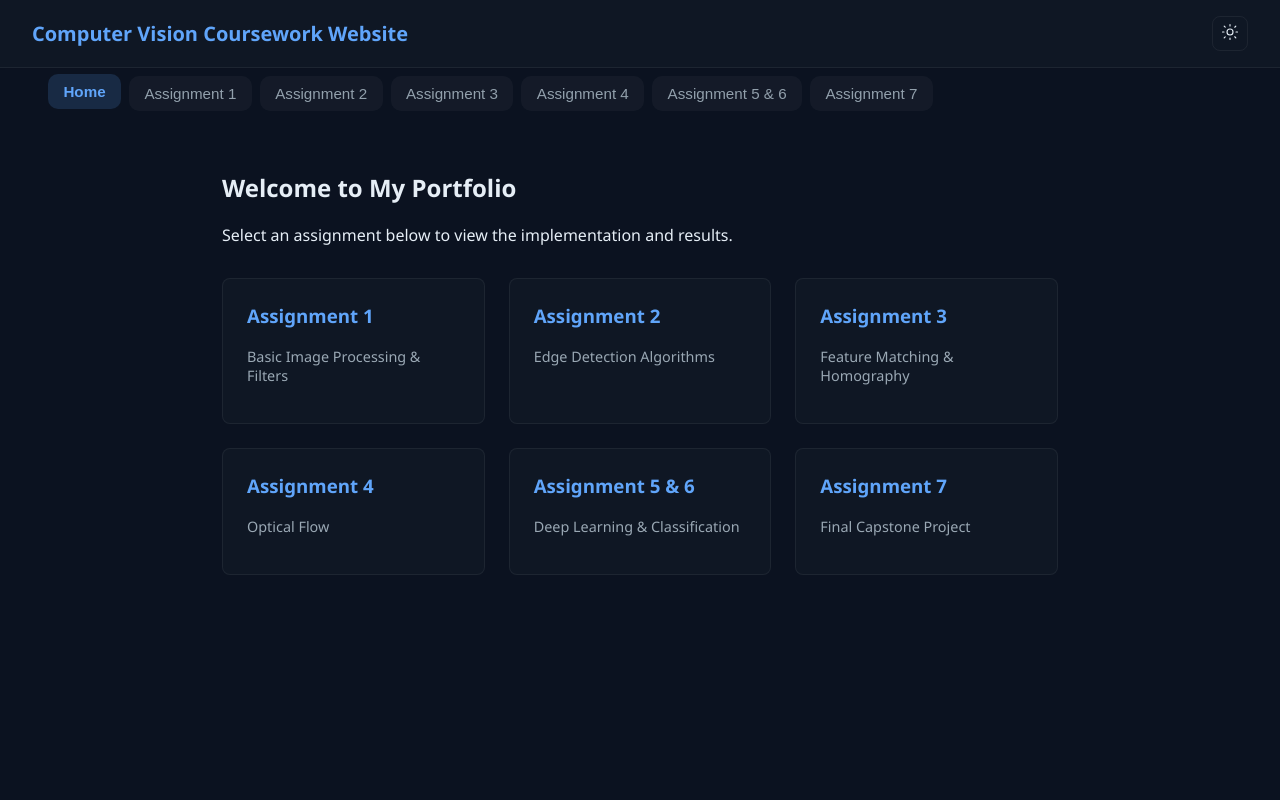
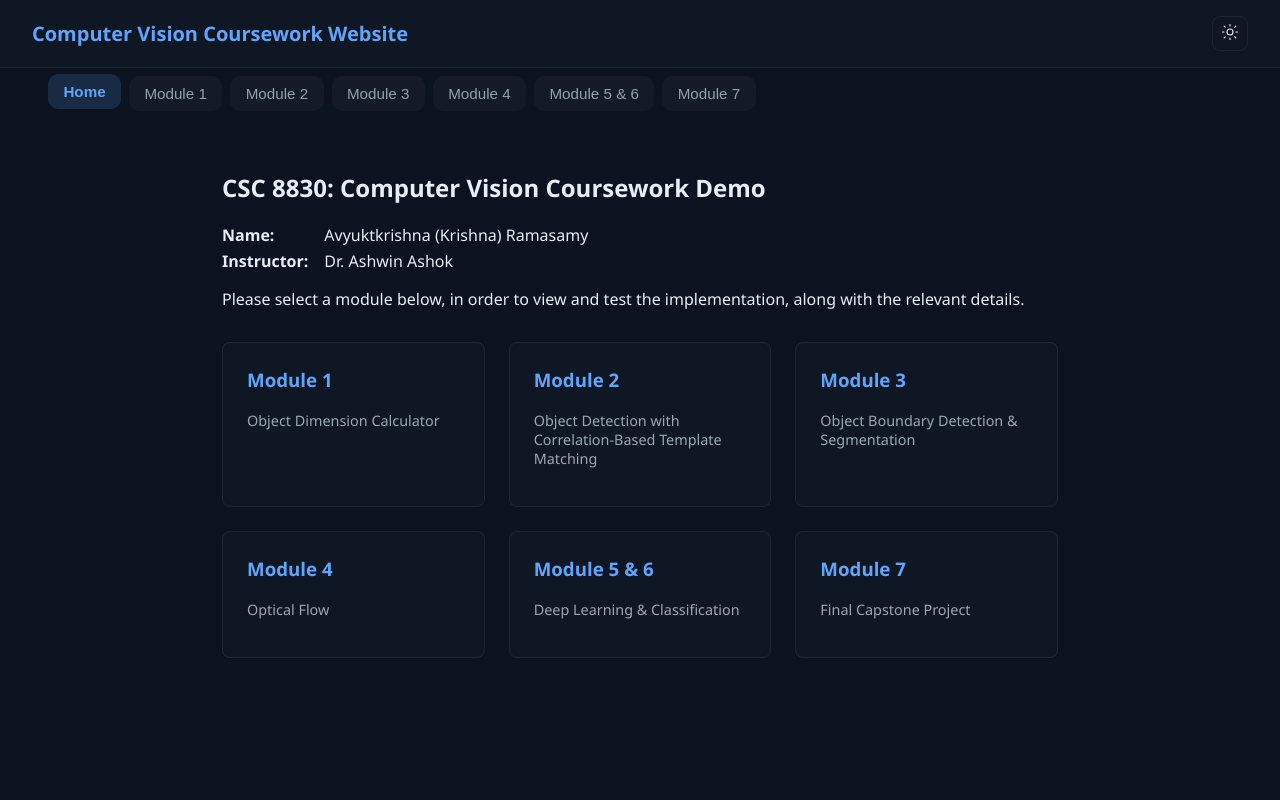
Before and after one commit to NectarCoder/comp-vision-hw-site, a Flask app: page / in a window 1280 px wide. Run offline with Flask 3, Linux system fonts and the light colour scheme.

Commit message:
refactored assignment -> module

```diff
--- a/app.py
+++ b/app.py
@@ -22,7 +22,7 @@ def favicon():
     """
     return send_from_directory(app.static_folder, 'favicon.ico')
 
-# --- Assignment Stubs ---
+# --- Module Stubs ---
 # These are the endpoints your Javascript will call.
 # You will eventually import your actual homework scripts here.
 
@@ -31,13 +31,13 @@ def handle_a1():
     data = request.json
     user_input = data.get('input', '')
 
-    # TODO: Connect your actual Assignment 1 Python code here
-    # Example: result = assignment1.run(user_input)
+    # TODO: Connect your actual Module 1 Python code here
+    # Example: result = module1.run(user_input)
 
     # Simulating processing time
     time.sleep(0.5)
 
-    response = f"[Stub] Assignment 1 processed: '{user_input}'\n(Replace this logic in app.py with your real CV code)"
+    response = f"[Stub] Module 1 processed: '{user_input}'\n(Replace this logic in app.py with your real CV code)"
     return jsonify({'result': response})
 
 @app.route('/api/a2', methods=['POST'])
@@ -45,8 +45,8 @@ def handle_a2():
     data = request.json
     user_input = data.get('input', '')
 
-    # TODO: Connect Assignment 2 code
-    response = f"[Stub] Assignment 2 executed on input length: {len(user_input)}"
+    # TODO: Connect Module 2 code
+    response = f"[Stub] Module 2 executed on input length: {len(user_input)}"
     return jsonify({'result': response})
 
 @app.route('/api/a3', methods=['POST'])
@@ -54,8 +54,8 @@ def handle_a3():
     data = request.json
     user_input = data.get('input', '')
 
-    # TODO: Connect Assignment 3 code
-    response = f"[Stub] Assignment 3 received data."
+    # TODO: Connect Module 3 code
+    response = f"[Stub] Module 3 received data."
     return jsonify({'result': response})
 
 @app.route('/api/a4', methods=['POST'])
@@ -63,8 +63,8 @@ def handle_a4():
     data = request.json
     user_input = data.get('input', '')
 
-    # TODO: Connect Assignment 4 code
-    response = f"[Stub] Assignment 4 logic placeholder."
+    # TODO: Connect Module 4 code
+    response = f"[Stub] Module 4 logic placeholder."
     return jsonify({'result': response})
 
 @app.route('/api/a56', methods=['POST'])
@@ -72,8 +72,8 @@ def handle_a56():
     data = request.json
     user_input = data.get('input', '')
 
-    # TODO: Connect Assignment 5 & 6 code
-    response = f"[Stub] Assignment 5 & 6 complex processing placeholder."
+    # TODO: Connect Module 5 & 6 code
+    response = f"[Stub] Module 5 & 6 complex processing placeholder."
     return jsonify({'result': response})
 
 @app.route('/api/a7', methods=['POST'])
@@ -81,8 +81,8 @@ def handle_a7():
     data = request.json
     user_input = data.get('input', '')
 
-    # TODO: Connect Assignment 7 code
-    response = f"[Stub] Assignment 7 final project placeholder."
+    # TODO: Connect Module 7 code
+    response = f"[Stub] Module 7 final project placeholder."
     return jsonify({'result': response})
 
 if __name__ == '__main__':
--- a/static/script.js
+++ b/static/script.js
@@ -58,7 +58,7 @@ function switchTab(tabId) {
     });
 })();
 
-async function runAssignment(id) {
+async function runModule(id) {
     const inputElem = document.getElementById(`input-${id}`);
     const outputElem = document.getElementById(`output-${id}`);
     const textData = inputElem.value;
--- a/static/styles.css
+++ b/static/styles.css
@@ -42,7 +42,7 @@ header,
 .tab-btn,
 main,
 .card,
-.assignment-container,
+.module-container,
 textarea,
 button.run-btn,
 .output-box,
@@ -59,7 +59,7 @@ button.run-btn,
     .tab-btn,
     main,
     .card,
-    .assignment-container,
+    .module-container,
     textarea,
     button.run-btn,
     .output-box,
@@ -195,7 +195,7 @@ main {
 }
 
 .card,
-.assignment-container {
+.module-container {
     background: var(--surface);
     border-radius: 8px;
     border: 1px solid var(--border);
@@ -212,7 +212,7 @@ main {
 .card p { font-size: 0.9rem; color: var(--muted); }
 
 /* Inputs & Outputs */
-.assignment-container {
+.module-container {
     padding: 2rem;
 }
 
--- a/templates/index.html
+++ b/templates/index.html
@@ -22,119 +22,125 @@
     </header>
 
     <!-- Navigation -->
-    <div class="tabs" role="tablist" aria-label="Assignments navigation">
+    <div class="tabs" role="tablist" aria-label="Modules navigation">
         <button class="tab-btn active" role="tab" aria-selected="true" tabindex="0"
             onclick="switchTab('home')">Home</button>
-        <button class="tab-btn" role="tab" aria-selected="false" tabindex="-1" onclick="switchTab('a1')">Assignment
+        <button class="tab-btn" role="tab" aria-selected="false" tabindex="-1" onclick="switchTab('a1')">Module
             1</button>
-        <button class="tab-btn" role="tab" aria-selected="false" tabindex="-1" onclick="switchTab('a2')">Assignment
+        <button class="tab-btn" role="tab" aria-selected="false" tabindex="-1" onclick="switchTab('a2')">Module
             2</button>
-        <button class="tab-btn" role="tab" aria-selected="false" tabindex="-1" onclick="switchTab('a3')">Assignment
+        <button class="tab-btn" role="tab" aria-selected="false" tabindex="-1" onclick="switchTab('a3')">Module
             3</button>
-        <button class="tab-btn" role="tab" aria-selected="false" tabindex="-1" onclick="switchTab('a4')">Assignment
+        <button class="tab-btn" role="tab" aria-selected="false" tabindex="-1" onclick="switchTab('a4')">Module
             4</button>
-        <button class="tab-btn" role="tab" aria-selected="false" tabindex="-1" onclick="switchTab('a56')">Assignment 5 &
+        <button class="tab-btn" role="tab" aria-selected="false" tabindex="-1" onclick="switchTab('a56')">Module 5 &
             6</button>
-        <button class="tab-btn" role="tab" aria-selected="false" tabindex="-1" onclick="switchTab('a7')">Assignment
+        <button class="tab-btn" role="tab" aria-selected="false" tabindex="-1" onclick="switchTab('a7')">Module
             7</button>
     </div>
 
     <main>
         <!-- HOME TAB -->
         <div id="home" class="tab-content active">
-            <h2>Welcome to My Portfolio</h2>
-            <p>Select an assignment below to view the implementation and results.</p>
+            <h2>CSC 8830: Computer Vision Coursework Demo</h2>
+            <div class="home-meta" style="display:grid; grid-template-columns: auto 1fr; gap:0.25rem 1rem; align-items:center; margin:0 0 1rem 0;">
+                <span style="font-weight:700;">Name:</span>
+                <span>Avyuktkrishna (Krishna) Ramasamy</span>
+                <span style="font-weight:700;">Instructor:</span>
+                <span>Dr. Ashwin Ashok</span>
+            </div>
+            <p>Please select a module below, in order to view and test the implementation, along with the relevant details.</p>
 
             <div class="home-grid">
                 <div class="card" onclick="switchTab('a1')">
-                    <h3>Assignment 1</h3>
-                    <p>Basic Image Processing & Filters</p>
+                    <h3>Module 1</h3>
+                    <p>Object Dimension Calculator</p>
                 </div>
                 <div class="card" onclick="switchTab('a2')">
-                    <h3>Assignment 2</h3>
-                    <p>Edge Detection Algorithms</p>
+                    <h3>Module 2</h3>
+                    <p>Object Detection with Correlation-Based Template Matching</p>
                 </div>
                 <div class="card" onclick="switchTab('a3')">
-                    <h3>Assignment 3</h3>
-                    <p>Feature Matching & Homography</p>
+                    <h3>Module 3</h3>
+                    <p>Object Boundary Detection &amp; Segmentation</p>
                 </div>
                 <div class="card" onclick="switchTab('a4')">
-                    <h3>Assignment 4</h3>
+                    <h3>Module 4</h3>
                     <p>Optical Flow</p>
                 </div>
                 <div class="card" onclick="switchTab('a56')">
-                    <h3>Assignment 5 & 6</h3>
+                    <h3>Module 5 &amp; 6</h3>
                     <p>Deep Learning & Classification</p>
                 </div>
                 <div class="card" onclick="switchTab('a7')">
-                    <h3>Assignment 7</h3>
+                    <h3>Module 7</h3>
                     <p>Final Capstone Project</p>
                 </div>
             </div>
         </div>
 
-        <!-- ASSIGNMENT 1 -->
+        <!-- MODULE 1 -->
         <div id="a1" class="tab-content">
-            <h2>Assignment 1</h2>
+            <h2>Module 1</h2>
             <p class="description">Description: Enter parameters or data below to process.</p>
-            <div class="assignment-container">
+            <div class="module-container">
                 <textarea id="input-a1" placeholder="Enter input data here..."></textarea>
-                <button class="run-btn" onclick="runAssignment('a1')">Run Assignment 1</button>
+                <button class="run-btn" onclick="runModule('a1')">Run Module 1</button>
                 <div id="output-a1" class="output-box">// Output will appear here...</div>
             </div>
         </div>
 
-        <!-- ASSIGNMENT 2 -->
+        <!-- MODULE 2 -->
         <div id="a2" class="tab-content">
-            <h2>Assignment 2</h2>
-            <p class="description">Description for Assignment 2.</p>
-            <div class="assignment-container">
+            <h2>Module 2</h2>
+            <p class="description">Description for Module 2.</p>
+            <div class="module-container">
                 <textarea id="input-a2" placeholder="Enter input data here..."></textarea>
-                <button class="run-btn" onclick="runAssignment('a2')">Run Assignment 2</button>
+                <button class="run-btn" onclick="runModule('a2')">Run Module 2</button>
                 <div id="output-a2" class="output-box">// Output will appear here...</div>
             </div>
         </div>
 
-        <!-- ASSIGNMENT 3 -->
+        <!-- MODULE 3 -->
         <div id="a3" class="tab-content">
-            <h2>Assignment 3</h2>
-            <p class="description">Description for Assignment 3.</p>
-            <div class="assignment-container">
+            <h2>Module 3</h2>
+            <p class="description">Description for Module 3.</p>
+            <div class="module-container">
                 <textarea id="input-a3" placeholder="Enter input data here..."></textarea>
-                <button class="run-btn" onclick="runAssignment('a3')">Run Assignment 3</button>
+                <button class="run-btn" onclick="runModule('a3')">Run Module 3</button>
                 <div id="output-a3" class="output-box">// Output will appear here...</div>
             </div>
         </div>
 
-        <!-- ASSIGNMENT 4 -->
+        <!-- MODULE 4 -->
         <div id="a4" class="tab-content">
-            <h2>Assignment 4</h2>
-            <p class="description">Description for Assignment 4.</p>
-            <div class="assignment-container">
+            <h2>Module 4</h2>
+            <p class="description">Description for Module 4.</p>
+            <div class="module-container">
                 <textarea id="input-a4" placeholder="Enter input data here..."></textarea>
-                <button class="run-btn" onclick="runAssignment('a4')">Run Assignment 4</button>
+                <button class="run-btn" onclick="runModule('a4')">Run Module 4</button>
                 <div id="output-a4" class="output-box">// Output will appear here...</div>
             </div>
         </div>
 
-        <!-- ASSIGNMENT 5 & 6 -->
+        <!-- MODULE 5 & 6 -->
         <div id="a56" class="tab-content">
-            <h2>Assignment 5 & 6</h2>
-            <p class="description">Combined advanced assignment.</p>
-            <div class="assignment-container">
+            <h2>Module 5 & 6</h2>
+            <p class="description">Combined advanced module.</p>
+            <div class="module-container">
                 <textarea id="input-a56" placeholder="Enter input data here..."></textarea>
-                <button class="run-btn" onclick="runAssignment('a56')">Run Assignment 5 & 6</button>
+                <button class="run-btn" onclick="runModule('a56')">Run Module 5 & 6</button>
                 <div id="output-a56" class="output-box">// Output will appear here...</div>
             </div>
         </div>
 
-        <!-- ASSIGNMENT 7 -->
+        <!-- MODULE 7 -->
         <div id="a7" class="tab-content">
-            <h2>Assignment 7</h2>
+            <h2>Module 7</h2>
             <p class="description">Final Project.</p>
-            <div class="assignment-container">
+            <div class="module-container">
                 <textarea id="input-a7" placeholder="Enter input data here..."></textarea>
-                <button class="run-btn" onclick="runAssignment('a7')">Run Assignment 7</button>
+                <button class="run-btn" onclick="runModule('a7')">Run Module 7</button>
                 <div id="output-a7" class="output-box">// Output will appear here...</div>
             </div>
         </div>
```
